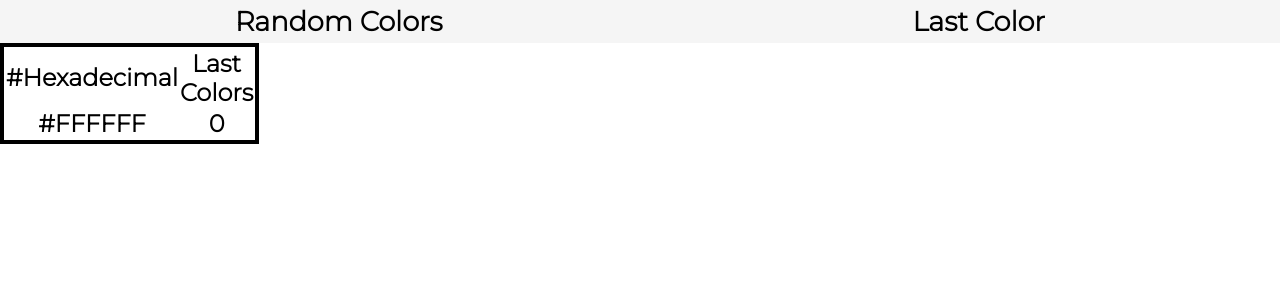
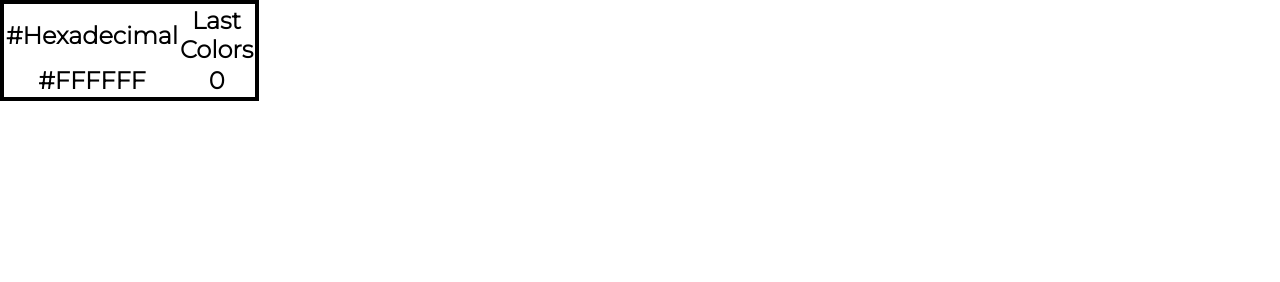
Before and after one commit to Tinovillar/Random-Color, a plain HTML site: page index.html in a window 1280 px wide. Shown: the top 282 px of the page. Drawn offline with Linux system fonts and the light colour scheme.

Commit message:
not important changes

```diff
--- a/index.html
+++ b/index.html
@@ -8,12 +8,12 @@
     <title>Random Colors</title>
 </head>
 <body id="body">
-    <nav class="nav">
+    <!-- <nav class="nav">
         <ul>
             <li>Random Colors</li>
-            <li>Last Color</li>
+            <li>Lastest Colors</li>
         </ul>
-    </nav>
+    </nav> -->
 
     <div class="picker">
         <h1>Random Color!</h1>
--- a/styles.css
+++ b/styles.css
@@ -31,7 +31,7 @@ html {
     font-size: 2.2rem;
 }
 
-.nav {
+/* .nav {
     background-color: whitesmoke;
     padding: 0.3rem 0;
 }
@@ -41,7 +41,7 @@ html {
     justify-content: space-around;
     font-size: 1.7rem;
     font-weight: bold;
-}
+} */
 
 tr {
     text-align: center;
```
